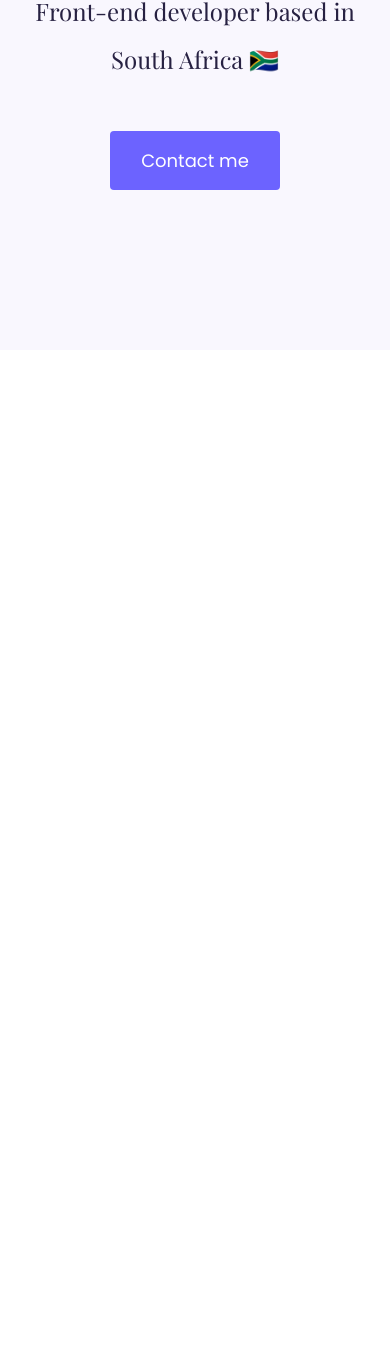
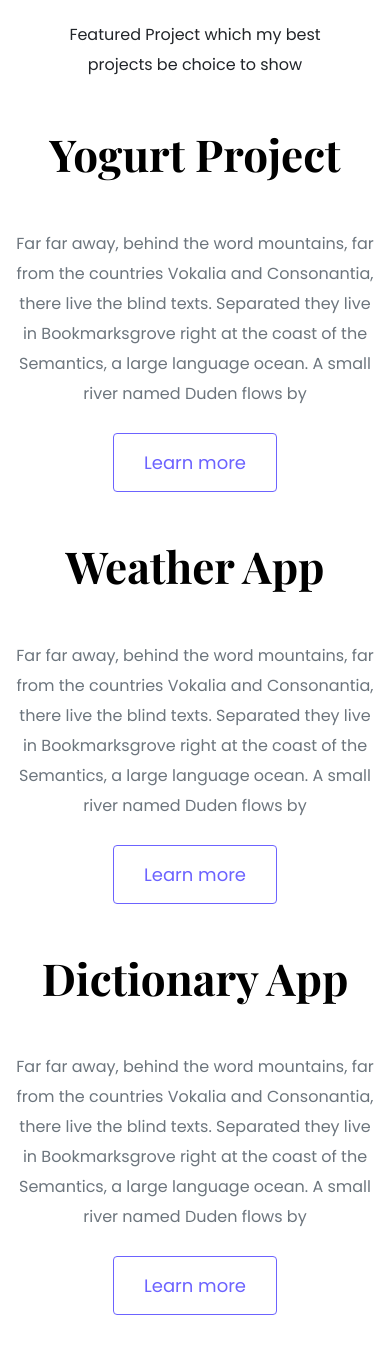
Before and after one commit to TreciaLegodi/Portfolio-Project, a plain HTML site: page index.html in a window 390 px wide. Shown: the part 581-1944 px from the top of the page. Before the commit the page ends 931 px from the top, so only its background shows below. Drawn offline with nearby package versions, Linux system fonts and the light colour scheme; a web font is replaced by a local one.

Commit message:
Added homepage content design

```diff
--- a/index.html
+++ b/index.html
@@ -30,8 +30,60 @@
     <div>
         <a href="#" class="btn btn-branding">Contact me</a>
     </div>
+     </div>
+     <p class="text-center m-5" >Featured Project which my best projects be choice to show</p>
+     <div class="container">
+        <div class="row mb-5">
+            <div class="col d-none d-lg-block ">
+                <img src="images/yogurt.png.png" class="img-fluid" alt="">
+            </div>
+            <div class="col">
+                <div class="project-description">
+                    <h2 class="mb-5">Yogurt Project</h2>
+                <p class="mb-4 text-muted">Far far away, behind the word mountains, far from the countries Vokalia and Consonantia,
+                   there live the blind texts. Separated they live in Bookmarksgrove right at the coast of
+                   the Semantics, a large language ocean. A small river named Duden flows by
+               </p>
+               <a href="#" class="btn btn-branding-outline">Learn more</a>
+                </div>
 
-    </div>
+            </div>
+        </div>
+        <div class="row mb-5">
+
+            <div class="col">
+                <div class="project-description">
+                    <h2 class="mb-5">Weather App</h2>
+                <p class="mb-4 text-muted">Far far away, behind the word mountains, far from the countries Vokalia and Consonantia,
+                   there live the blind texts. Separated they live in Bookmarksgrove right at the coast of
+                   the Semantics, a large language ocean. A small river named Duden flows by
+               </p>
+               <a href="#" class="btn btn-branding-outline">Learn more</a>
+                </div>
+
+            </div>
+            <div class="col d-none d-lg-block ">
+                <img src="images/weather.png.png" class="img-fluid" alt="">
+            </div>
+        </div>
+        <div class="row mb-5">
+            <div class="col d-none d-lg-block ">
+                <img src="images/dictionary.png.png" class="img-fluid" alt="">
+            </div>
+            <div class="col">
+                <div class="project-description">
+                    <h2 class="mb-5">Dictionary App</h2>
+                <p class="mb-4 text-muted">Far far away, behind the word mountains, far from the countries Vokalia and Consonantia,
+                   there live the blind texts. Separated they live in Bookmarksgrove right at the coast of
+                   the Semantics, a large language ocean. A small river named Duden flows by
+               </p>
+               <a href="#" class="btn btn-branding-outline">Learn more</a>
+                </div>
+
+            </div>
+        </div>
+     </div>
+
 
 </body>
 </html>
--- a/styles/portfolio.css
+++ b/styles/portfolio.css
@@ -26,11 +26,18 @@ h6{
 
 h1{
  font-size: 96px;
+ line-height: 1.5;
+}
+
+h2{
+    font-size:64px ;
 }
 
 p{
 
     font-weight: normal;
+    font-size: 16px;
+    line-height: 30px;
 }
 
 .hero{
@@ -51,7 +58,7 @@ color: #272142;
     font-family: var(--heading-font-family);
     font-weight:normal;
     font-size: 24px;
-    line-height: 2;
+    line-height: 1.5;
     color: #272142;
 }
 
@@ -62,4 +69,39 @@ border-radius:4px ;
 font-size: 18px;
 line-height: 27px;
 padding:15px 30px ;
+
 }
+
+.btn-branding-outline{
+    color: var(--branding-color);
+    border: 1px solid var(--branding-color);
+    border-radius:4px ;
+    font-size: 18px;
+    line-height: 27px;
+    padding:15px 30px ;
+}
+
+.project-description{
+    padding: 120px 60px 0;
+}
+
+@media (max-width: 900px){
+    h1{
+        font-size: 44px;
+        line-height: 2;
+    }
+
+    h2{
+        font-size: 44px;
+    }
+
+    .hero{
+        padding:80px 20px;
+    }
+
+    .project-description{
+        padding:0;
+        text-align: center;
+    }
+
+}
```
Also changed, not shown: images/dictionary.png.png (added), images/weather.png.png (added), images/yogurt.png.png (added).
